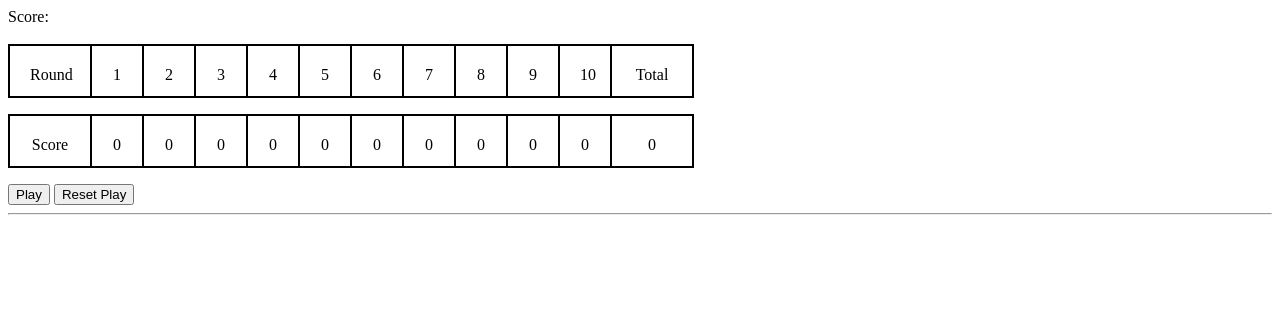
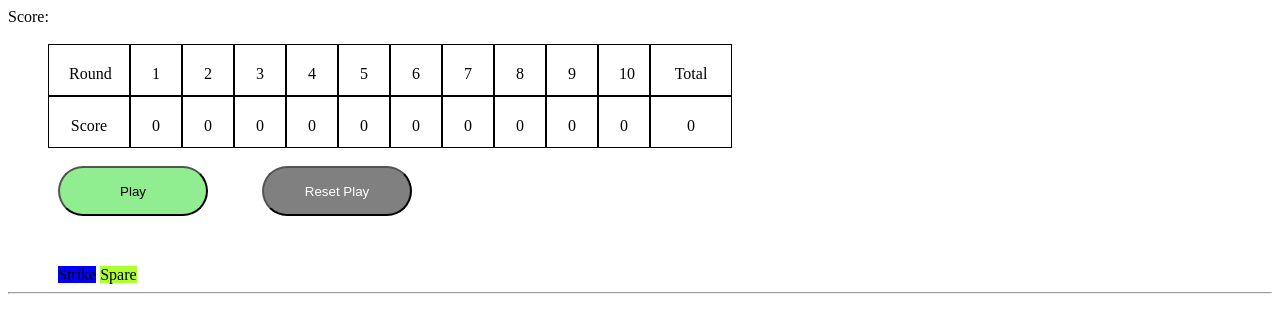
Before and after one commit to hyosunko/bowling, a plain HTML site: page index.html in a window 1280 px wide. Drawn offline with Linux system fonts and the light colour scheme.

Commit message:
add stike, spare color

```diff
--- a/game.js
+++ b/game.js
@@ -12,6 +12,7 @@
 
 document.querySelector("#play-button").addEventListener("click", function() {
   if (round < 11) {
+    var item = document.querySelector(`#round-${round}`);
     document.querySelector("#round-no").innerHTML = "Round: " + round;
     // 1. random remain pins
     firstPins = Math.floor(Math.random() * 11);
@@ -26,11 +27,18 @@
       roundScore[round - 1] = 10 - secondPins;
     }
 
+    document.querySelector("#first-pins").innerHTML =
+      "first remain pins: " + firstPins;
+    document.querySelector("#second-pins").innerHTML =
+      "second remain pins: " + secondPins;
     // add each round frame status: Open, Strike(S), Spare(P)
     if (firstPins === 0) {
       roundFrameStatus[round - 1] = "S";
+      item.classList.add("strike");
+      document.querySelector("#second-pins").innerHTML = "";
     } else if (secondPins === 0) {
       roundFrameStatus[round - 1] = "P";
+      item.classList.add("spare");
     } else {
       roundFrameStatus[round - 1] = "O";
     }
@@ -48,7 +56,6 @@
       document.querySelector(`#round-${round - 1}`).innerHTML =
         roundScore[round - 2];
     }
-  }
 
     //total Score calculation
     totalScore = roundScore.reduce((total, current) => total + current);
@@ -56,8 +63,6 @@
     // replace remaining pins for each round
     document.querySelector("#first-pins").innerHTML =
       "first remain pins: " + firstPins;
-  document.querySelector("#second-pins").innerHTML =
-    "second remain pins: " + secondPins;
 
     if (round === 10 && (firstPins === 0 || secondPins === 0)) {
       document.querySelector("#third-pins").innerHTML =
@@ -67,6 +72,7 @@
     document.querySelector(`#round-${round}`).innerHTML = roundScore[round - 1];
     document.querySelector("#total-score").innerHTML = totalScore;
     round++;
+  }
 });
 
 // reset
@@ -81,5 +87,7 @@
     li.innerHTML = 0;
     roundFrameStatus[i] = "O";
     roundScore[i] = 0;
+    li.classList.remove("strike");
+    li.classList.remove("spare");
   }
 });
--- a/index.html
+++ b/index.html
@@ -11,6 +11,7 @@
     <div id="score">Score:</div>
     <br>
     <div class="score-table">
+      <div class="score-table-row">
         <ul>
           <li class="round-name">Round</li>
           <li class="round-name">1</li>
@@ -25,6 +26,8 @@
           <li class="round-name">10</li>
           <li class="round-name">Total</li>
         </ul>
+      </div>
+      <div class="score-table-row">
         <ul>
           <li class="score-title">Score</li>
           <li class="scores" id="round-1">0</li>
@@ -40,9 +43,12 @@
           <li class="scores" id="total-score">0</li>
         </ul>
       </div>
+    </div>
+    <br>
 
     <button id="play-button">Play</button>
     <button id="reset-button">Reset Play</button>
+    <div style="margin-left: 50px"><span class="strike">Strike</span> <span class="spare">Spare</span></div>
     <hr>
     <br>
     <div id="round-no"></div>
--- a/style.css
+++ b/style.css
@@ -1,12 +1,12 @@
 .score-table > ul {
   border: 1px solid black;
-  margin-top: 0px;
   padding: 0px;
 }
 
 ul {
   display: inline-flex;
   flex-direction: row;
+  margin: 0;
 }
 
 li {
@@ -24,3 +24,25 @@
 li:first-child {
   width: 40px;
 }
+
+button {
+  width: 150px;
+  height: 50px;
+  border-radius: 999px;
+  background: lightgreen;
+  margin-left: 50px;
+  margin-bottom: 50px;
+}
+
+#reset-button {
+  background: gray;
+  color: white;
+}
+
+.strike {
+  background: blue;
+}
+
+.spare {
+  background: greenyellow;
+}
```
Lines whose indentation alone changed are shown as unchanged.
